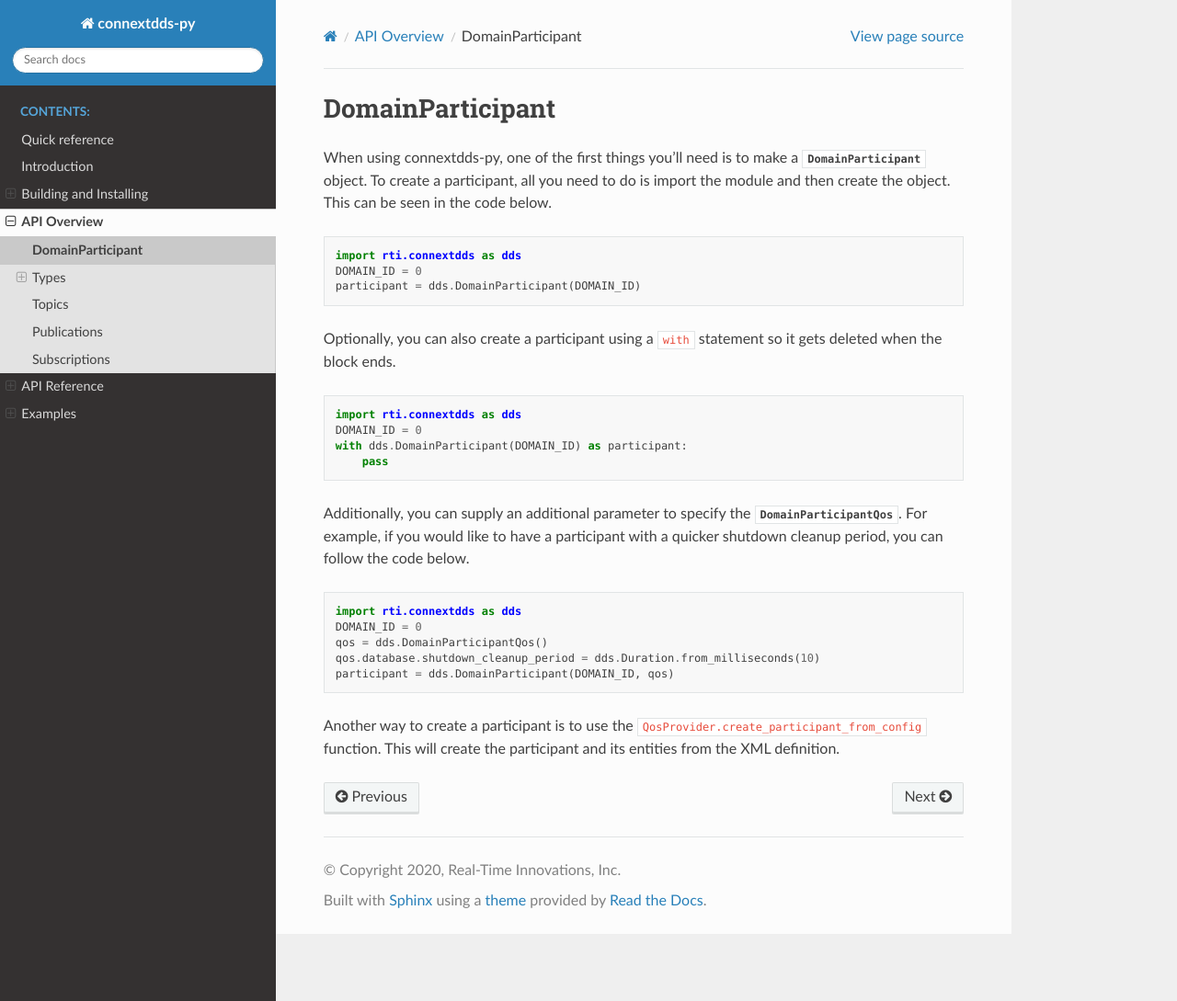
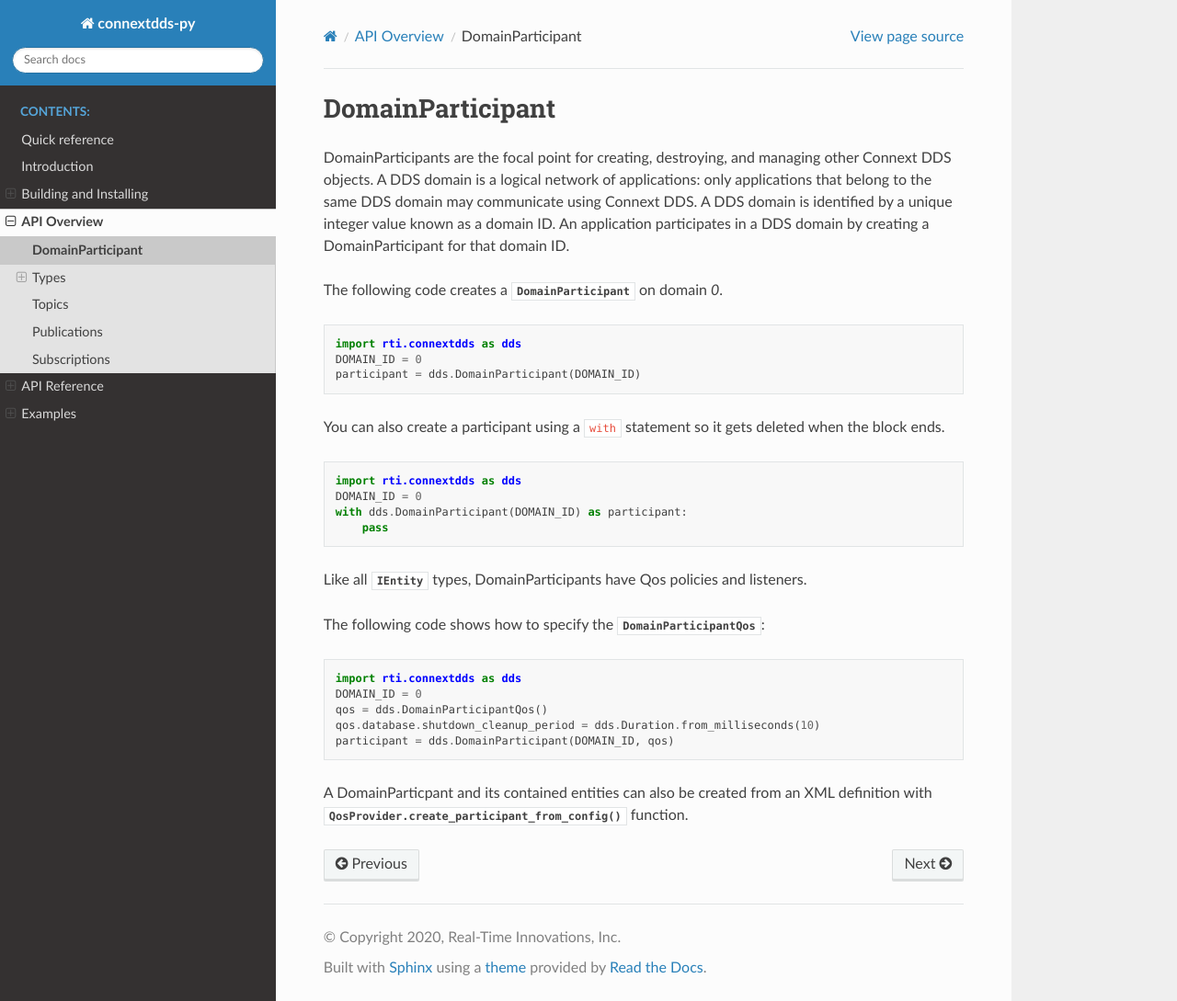
Before and after one commit to rticommunity/connextdds-py, a Sphinx documentation site: the page built from docs/source/participant.rst, in a window 1280 px wide and 1089 px high. Shown: the whole window at 92% size. Built offline with Sphinx 7.4.7 and the Read the Docs theme 2.0.0, drawn with Linux system fonts in a browser that asks for light colours.

Commit message:
Improve participant.rst with text  from the user's manual

```diff
--- a/docs/source/participant.rst
+++ b/docs/source/participant.rst
@@ -3,10 +3,14 @@
 DomainParticipant
 ~~~~~~~~~~~~~~~~~
 
-When using connextdds-py, one of the first things you'll need is to
-make a :class:`DomainParticipant` object.  To create a participant, all you need to
-do is import the module and then create the object. This can be seen
-in the code below.
+DomainParticipants are the focal point for creating, destroying, and managing
+other Connext DDS objects. A DDS domain is a logical network of applications:
+only applications that belong to the same DDS domain may communicate using
+Connext DDS. A DDS domain is identified by a unique integer value known as a
+domain ID. An application participates in a DDS domain by creating a
+DomainParticipant for that domain ID.
+
+The following code creates a :class:`DomainParticipant` on domain `0`.
 
 .. code-block:: python
 
@@ -14,8 +18,8 @@ in the code below.
     DOMAIN_ID = 0
     participant = dds.DomainParticipant(DOMAIN_ID)
 
-Optionally, you can also create a participant using a :code:`with`
-statement so it gets deleted when the block ends.
+You can also create a participant using a :code:`with` statement so it gets
+deleted when the block ends.
 
 .. code-block:: python
 
@@ -24,10 +28,9 @@ statement so it gets deleted when the block ends.
     with dds.DomainParticipant(DOMAIN_ID) as participant:
         pass
 
-Additionally, you can supply an additional parameter to specify the
-:class:`DomainParticipantQos`.
-For example, if you would like to have a participant with a quicker
-shutdown cleanup period, you can follow the code below.
+Like all :class:`IEntity` types, DomainParticipants have Qos policies and listeners.
+
+The following code shows how to specify the :class:`DomainParticipantQos`:
 
 .. code-block:: python
 
@@ -37,6 +40,6 @@ shutdown cleanup period, you can follow the code below.
     qos.database.shutdown_cleanup_period = dds.Duration.from_milliseconds(10)
     participant = dds.DomainParticipant(DOMAIN_ID, qos)
 
-Another way to create a participant is to use the
-:code:`QosProvider.create_participant_from_config` function. This will
-create the participant and its entities from the XML definition.
+
+A DomainParticpant and its contained entities can also be created from an XML
+definition with :meth:`QosProvider.create_participant_from_config` function.
```
